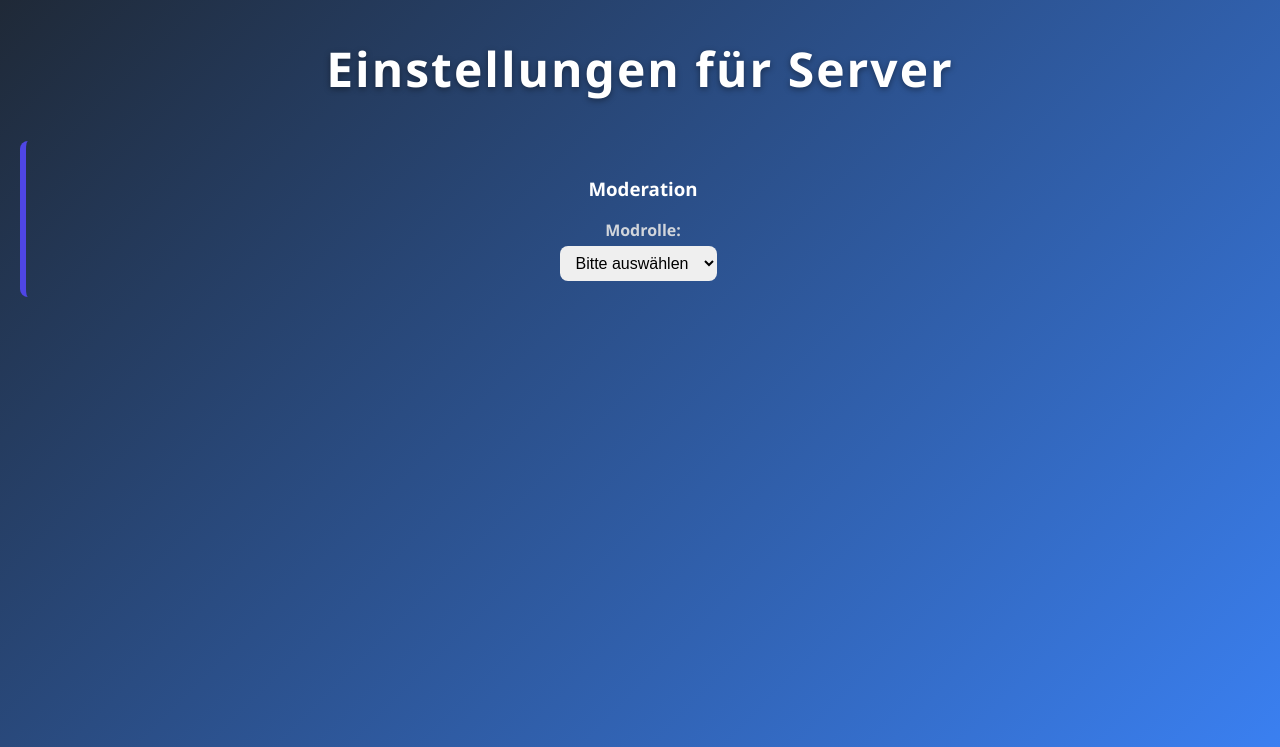
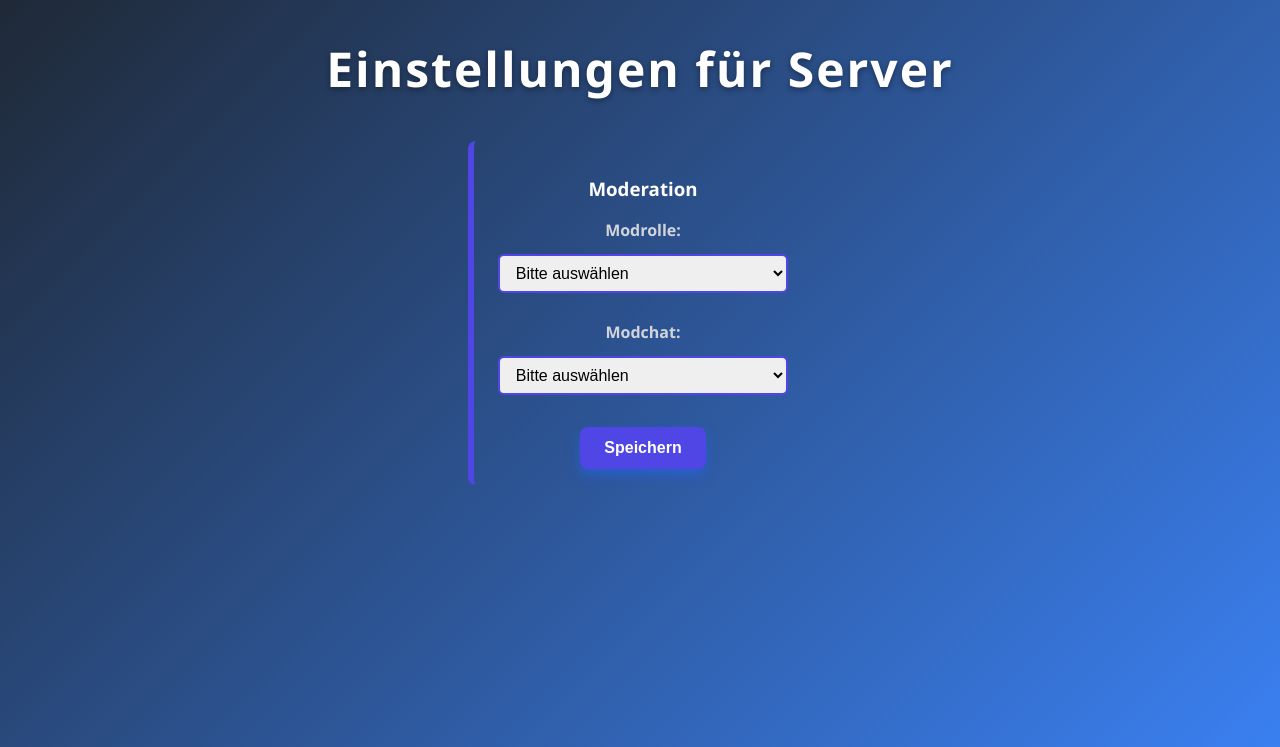
Before and after one commit to dernaXan/CometAdmin, a Flask app: template templates/guild_config.html in a window 1280 px wide. Shown: the top 747 px of the page. Run offline with Flask 3, Linux system fonts and the light colour scheme; the template is opened without the code that fills it, so the values that code supplies are empty.

Commit message:
Update guild_config.html

```diff
--- a/templates/guild_config.html
+++ b/templates/guild_config.html
@@ -1,6 +1,5 @@
 {% extends 'base.html' %}
 {% block content %}
-
 <!DOCTYPE html>
 <html>
   <head>
@@ -25,21 +24,63 @@
         padding-left: 30px;
         transform: scale(1.02);
       }
+      select {
+        width: 100%;
+        padding: 8px 12px;
+        border-radius: 6px;
+        border: 2px solid #4f46e5;
+        font-size: 16px;
+        margin: 8px 0 16px 0;
+        cursor: pointer;
+        transition: border-color 0.3s ease;
+        box-sizing: border-box;
+      }
+      select:focus {
+        outline: none;
+        border-color: #312e81;
+        box-shadow: 0 0 5px #4f46e5;
+      }
+      label {
+        display: block;
+        font-weight: 600;
+        margin-top: 12px;
+      }
     </style>
   </head>
   <body>
     <h1>Einstellungen für Server {{ guild_id }}</h1>
+    <form method="POST" action="/config/{{ guild_id }}">
       <div class="section">
         <h3>Moderation</h3>
-      <label for="moddropdown">Modrolle:</label>
-      <select id="modrole" name="dropdown">
+        <label for="modrole">Modrolle:</label>
+        <select id="modrole" name="modrole" required>
           <option value="" disabled selected>Bitte auswählen</option>
           {% for role in roles %}
             <option value="{{ role.id }}">{{ role.name }}</option>
           {% endfor %}
         </select>
+
+        <label for="modchat">Modchat:</label>
+        <select id="modchat" name="modchat" required>
+          <option value="" disabled selected>Bitte auswählen</option>
+          {% for channel in channels %}
+            <option value="{{ channel.id }}">{{ channel.name }}</option>
+          {% endfor %}
+        </select>
+
+        <button type="submit" style="
+          background-color: #4f46e5;
+          color: white;
+          border: none;
+          padding: 12px 24px;
+          border-radius: 8px;
+          cursor: pointer;
+          font-size: 16px;
+          margin-top: 16px;
+          transition: background-color 0.3s ease;
+        ">Speichern</button>
       </div>
+    </form>
   </body>
 </html>
-
 {% endblock %}
```
Lines whose indentation alone changed are shown as unchanged.
